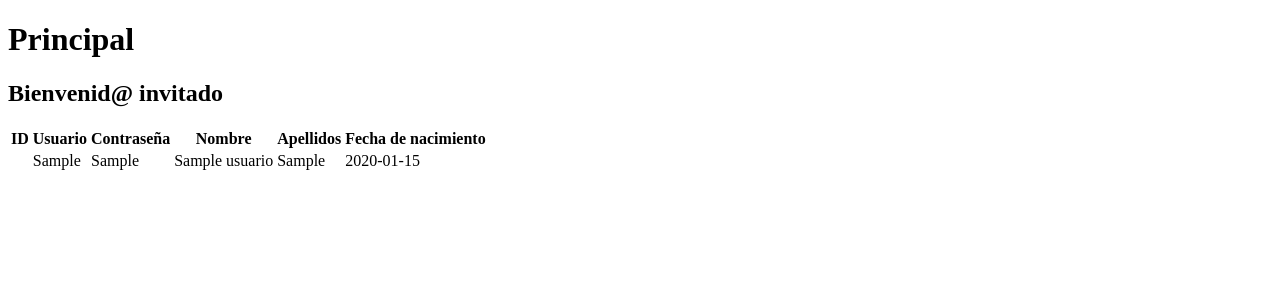
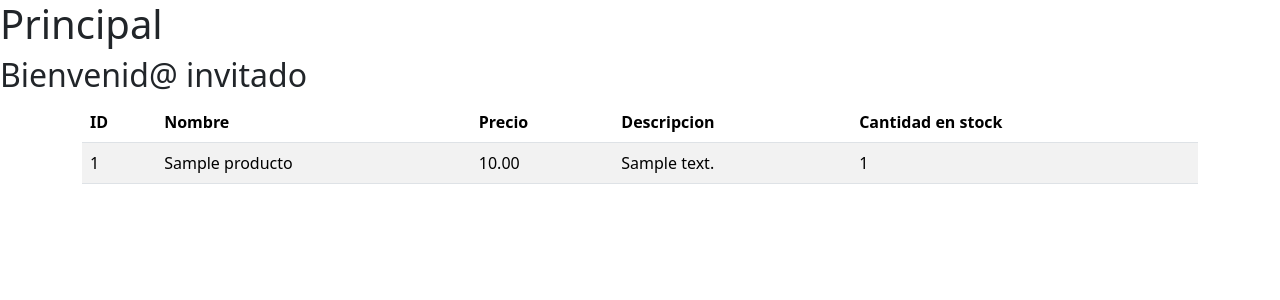
Before and after one commit to dariomaza/PracticaTochaT1, a PHP site: page /principal.php in a window 1280 px wide. Shown: the top 300 px of the page. Run offline with PHP 8.4, Linux system fonts and the light colour scheme; tables that the repository leaves empty hold one stand-in row (values such as "Sample post"); data that the repository does not hold is empty.

Commit message:
ver productos

```diff
--- a/principal.php
+++ b/principal.php
@@ -5,6 +5,7 @@
     <meta name="viewport" content="width=device-width, initial-scale=1.0">
     <title>Document</title>
     <?php require './Funciones/conexionTienda.php' ?>
+    <link href="https://cdn.jsdelivr.net/npm/bootstrap@5.3.2/dist/css/bootstrap.min.css" rel="stylesheet" integrity="sha384-T3c6CoIi6uLrA9TneNEoa7RxnatzjcDSCmG1MXxSR1GAsXEV/Dwwykc2MPK8M2HN" crossorigin="anonymous">
 </head>
 <body>
     <h1>Principal</h1>
@@ -24,30 +25,30 @@
                 <thead>
                     <tr>
                         <th>ID</th>
-                    <th>Usuario</th>
-                    <th>Contraseña</th>
                         <th>Nombre</th>
-                    <th>Apellidos</th>
-                    <th>Fecha de nacimiento</th>
+                        <th>Precio</th>
+                        <th>Descripcion</th>
+                        <th>Cantidad en stock</th>
                     </tr>
                 </thead>
             <tbody>
                 <?php
-            $sql = "SELECT * FROM usuarios";
+                $sql = "SELECT * FROM productos";
                 $resultado = $conexion->query($sql);
 
                 while ($row = $resultado -> fetch_assoc()){
                     echo "<tr>";
-                echo "<td>". $row["id"]. "</td>";
-                echo "<td>" . $row["usuario"] . "</td>";
-                echo "<td>" . $row["contrasena"] . "</td>";
-                echo "<td>" . $row["nombre"] . "</td>";
-                echo "<td>" . $row["apellidos"] . "</td>";
-                echo "<td>" . $row["fechaNacimiento"] . "</td>";
+                    echo "<td>". $row["idProducto"]. "</td>";
+                    echo "<td>" . $row["nombreProducto"] . "</td>";
+                    echo "<td>" . $row["precioProducto"] . "</td>";
+                    echo "<td>" . $row["descProducto"] . "</td>";
+                    echo "<td>" . $row["cantidad"] . "</td>";
                     echo "</tr>";
                 }
                 ?>
             </tbody>
         </table>
+    </div>
+    <script src="https://cdn.jsdelivr.net/npm/bootstrap@5.3.2/dist/js/bootstrap.bundle.min.js" integrity="sha384-C6RzsynM9kWDrMNeT87bh95OGNyZPhcTNXj1NW7RuBCsyN/o0jlpcV8Qyq46cDfL" crossorigin="anonymous"></script>
 </body>
 </html>
```
Lines whose indentation alone changed are shown as unchanged.
